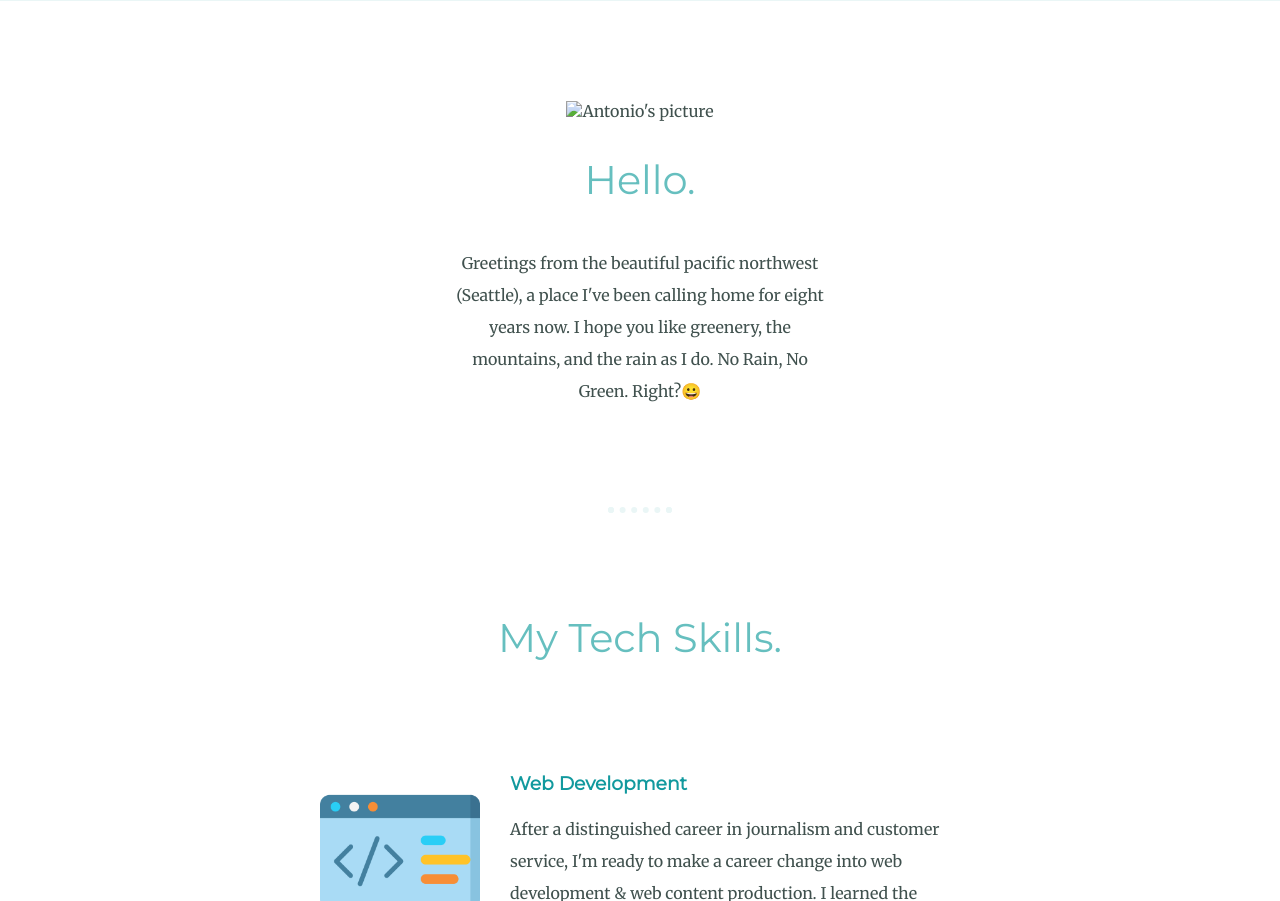
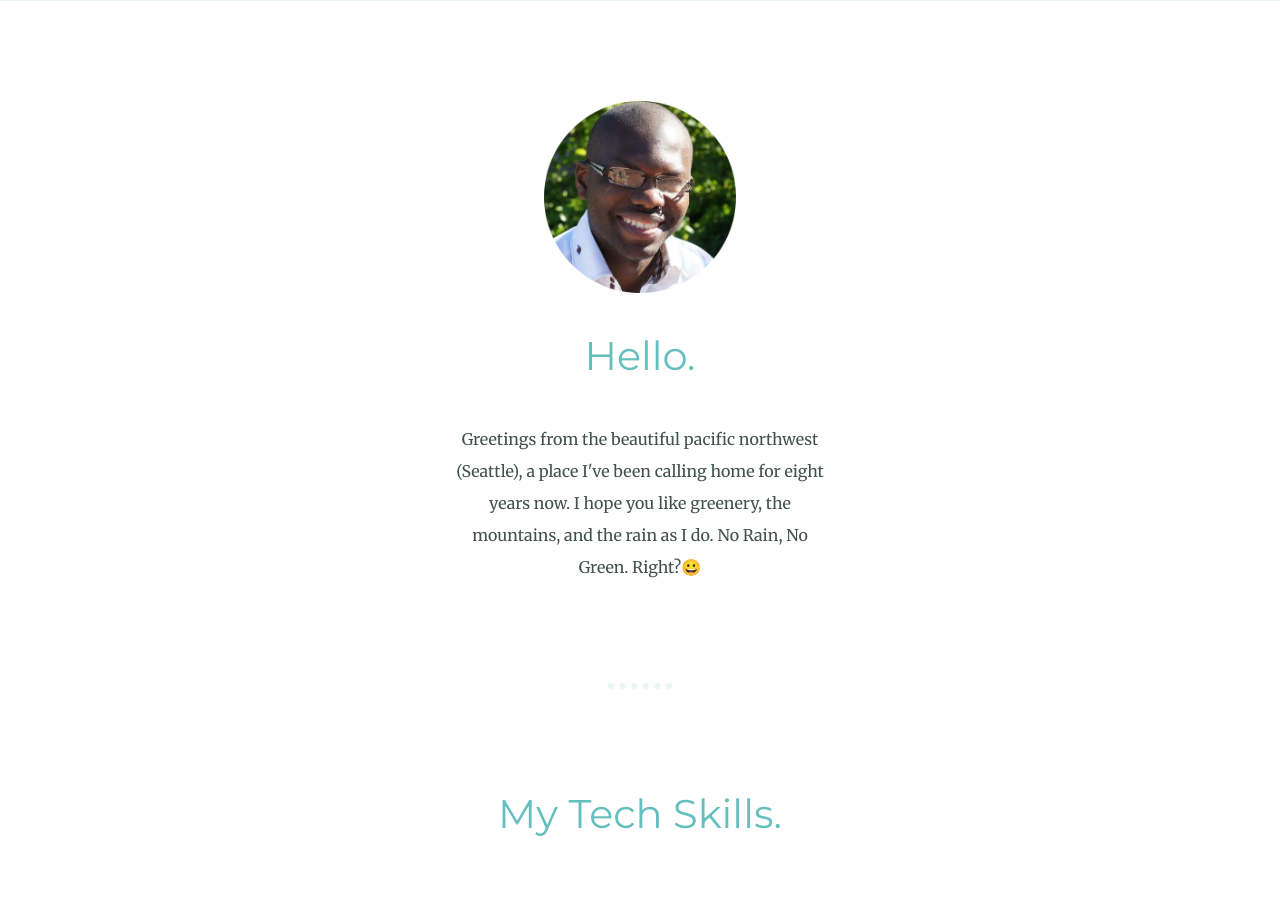
Before and after one commit to antonydesy/myresume, a plain HTML site: page index.html in a window 1280 px wide. Shown: the part 816-1717 px from the top of the page. Drawn offline with Linux system fonts and the light colour scheme; files whose address does not match are found by name.

Commit message:
Update index.html

```diff
--- a/index.html
+++ b/index.html
@@ -17,7 +17,7 @@
     </div>
     <div class="middle-container">
       <div class="profile">
-        <img class="profile-img"src="My Site/images/circle-cropped.png" alt="Antonio's picture">
+        <img class="profile-img"src="/Users/antonionissi/Documents/CSS - My Site/images/circle-cropped.png" alt="Antonio's picture">
         <h2>Hello.</h2>
         <p class="description">Greetings from the beautiful pacific northwest (Seattle), a place I've been calling home for eight years now.
            I hope you like greenery, the mountains, and the rain as I do. No Rain, No Green. Right?😀</p>
```
